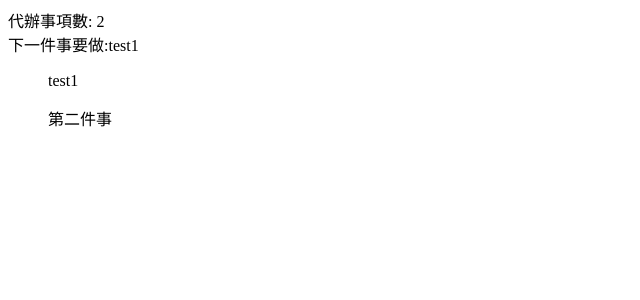
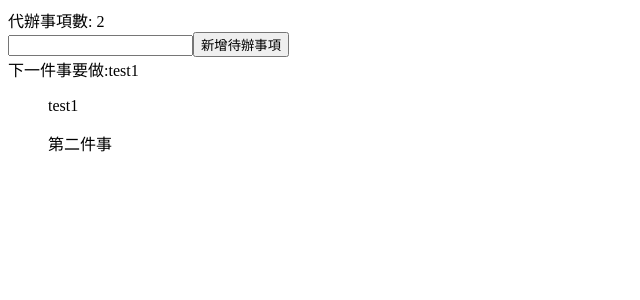
Before and after one commit to nttu94507/react3, a React app: page / in a window 1280 px wide. Shown: the top 300 px of the page, without its empty margins (0-640 px from the left). Built offline with nearby package versions, Linux system fonts and the light colour scheme; the HTML template or start-up script is replaced by a standard one.

Commit message:
redux event

```diff
--- a/src/index.jsx
+++ b/src/index.jsx
@@ -2,16 +2,23 @@
 import ReactDom from 'react-dom'
 import PropTypes from 'prop-types';
 import styles from './index.scss'
-import { Provider,useSelector } from 'react-redux';
+import { Provider,useSelector,useDispatch } from 'react-redux';
 import store from './store';
+import { addTodo } from './action/todolist';
 
 const TodoListContext = createContext();
 
 const Main = () => {
+  const dispatch = useDispatch();
   const todoList= useSelector(state =>state.todoList)
+  const [newTodo,setNewTodo] = useState('')
    return(
   <div>
       <span>{`代辦事項數: ${todoList.length}`}</span>
+      <div>
+        <input value={newTodo}  onChange={(e)=>{ setNewTodo (e.target.value) }}/>
+        <button type="button" onClick={()=>{dispatch(addTodo(newTodo))}}>新增待辦事項</button>
+      </div>
       <CurrentTask />
       <TodoListPage />
   </div>
--- a/src/reducer/todolist.js
+++ b/src/reducer/todolist.js
@@ -1,12 +1,23 @@
+import * as actions from '../action/todolist'
+
 const initState ={
   todoList : ['test1','第二件事'],
 }
 
 const todoReducer = (state = initState, action) => {
     switch (action.type) {
-      default:
-        return state;
+        case actions.ADD_TODO:
+            return {
+                ...state,
+            todoList:[
+                ...state.todoList,
+            action.payload.todo,
+        ],
+        }
+        default:
+            return state;
     }
+
   };
 
   export default todoReducer;
```
